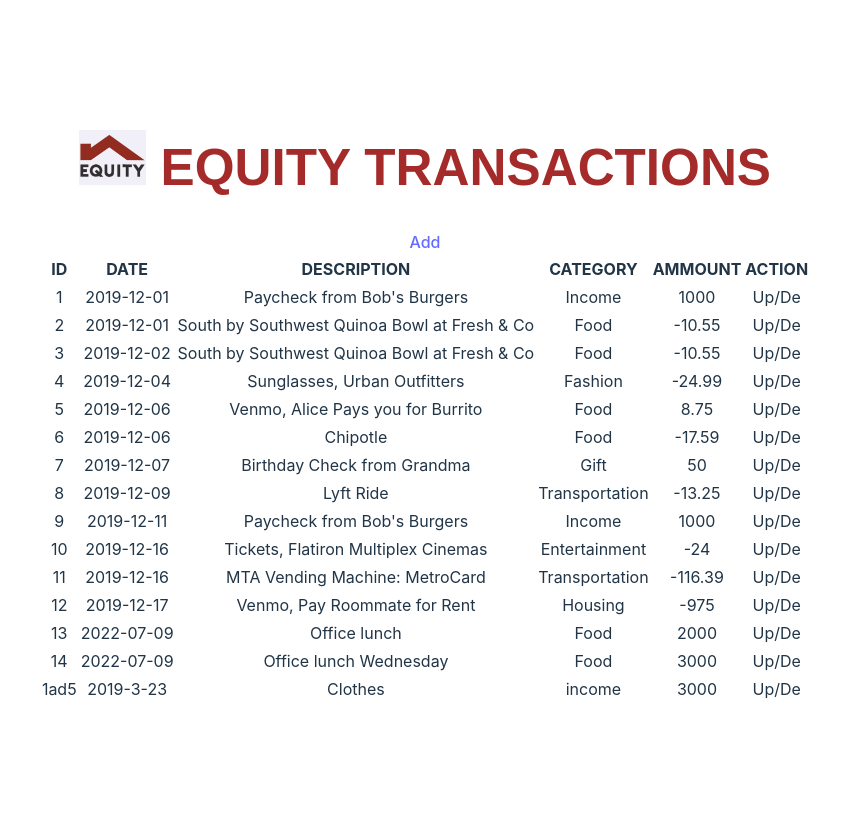
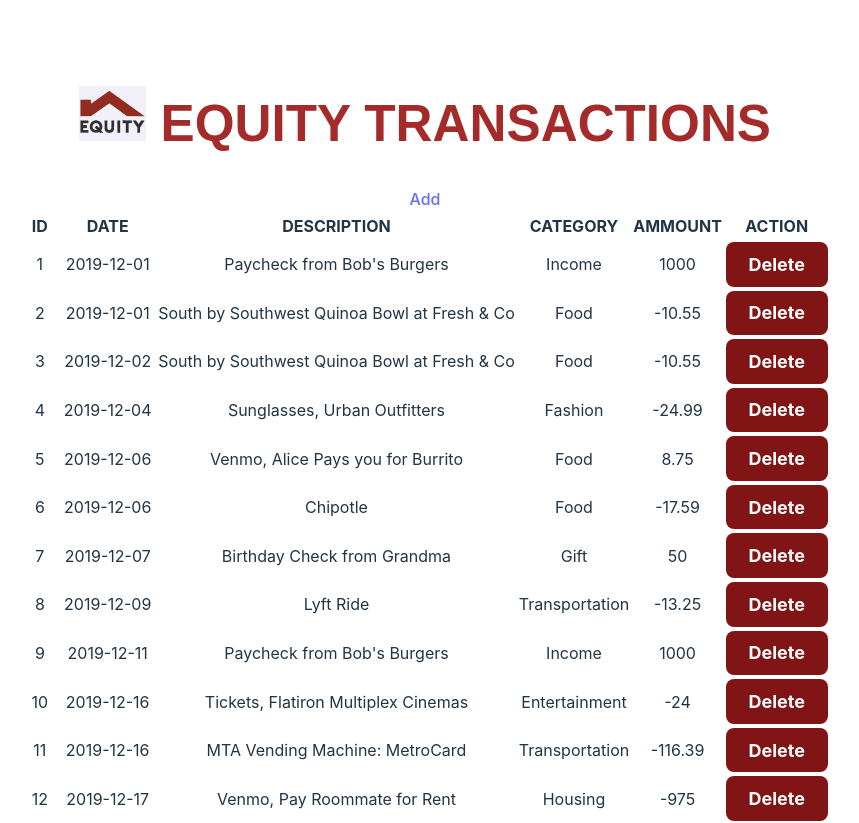
Before and after one commit to Qjones254/Equity-dummy, a React (Vite) app in the folder equityTransactions/: page / in a window 1280 px wide. Shown: the top 823 px of the page, without its empty margins (215-1074 px from the left). Before the commit the page ends 800 px from the top, so only its background shows below. Built offline with nearby package versions, Linux system fonts and the light colour scheme; data requests are answered from the project's data file.

Commit message:
working on delete

```diff
--- a/equityTransactions/src/Add.jsx
+++ b/equityTransactions/src/Add.jsx
@@ -2,12 +2,14 @@
 import axios from 'axios'
 import React,{ useState } from 'react'
 import { useNavigate } from 'react-router-dom'
-
+//creating functionality to the add page
 function Add(){
     const [inputData,setInputData]=useState({date:'',description:'',category:'',ammount:''})
     const navigate = useNavigate();
+    //event and event listener
     function handleSubmit(event){
         event.preventDefault()
+        //this returns input to the json
         axios.post('http://localhost:3000/transactions',inputData)
         .then(res=>{
             alert("Data Added Successfully!");
@@ -20,6 +22,7 @@
     <div className='addPage'>
         <div className='addLayout'>
         <form onSubmit={handleSubmit} >
+
             <div>
                 <label htmlFor="date">  Date</label>
                 <input type="text" name='date' className='date'
--- a/equityTransactions/src/App.css
+++ b/equityTransactions/src/App.css
@@ -66,3 +66,16 @@
   font-weight: bolder;
   cursor: pointer;
 }
+.update{
+  background-color: rgb(8, 68, 8);
+  color: #fff;
+  font-size: large;
+  font-weight: bold;
+
+}
+.delete{
+background-color:rgb(129, 21, 21);
+color: #fff;
+font-size: large;
+font-weight: bold;
+}
--- a/equityTransactions/src/App.jsx
+++ b/equityTransactions/src/App.jsx
@@ -7,12 +7,14 @@
     const [columns,setColumns]=useState([])
     const[records,setRecords]=useState([])
     useEffect(()=>{
+        //fetching from db json
       fetch('http://localhost:3000/transactions')
       .then(res=>{
+        //calling the response
         return res.json();
 
 
-      })
+      })    //displaying the transactions on raws and columns bcause it is a table
       .then(data=>{
         setRecords(data)
          setColumns(object.keys(data[0]))
@@ -20,7 +22,10 @@
         })
     },[])
     return(
-
+    //link allows routing to the add page
+    //th tag is for the headers on the table
+    //td tags allows the transactions from json to be arranged in the table
+    //the ${d.id}allows us to see what is in the webpage without it the page will be empty
         <div className="container">
             <div className="header">
                 <h1> <img className="image" src={image} alt="" /> EQUITY TRANSACTIONS</h1>
@@ -51,7 +56,10 @@
                             <td> {d.description} </td>
                             <td> {d.category} </td>
                             <td> {d.ammount} </td>
-                            <td>Up/De</td>
+                            <td>
+
+                                <button onclick={e=> handleSubmit (d.id)}className="delete">Delete</button>
+                            </td>
                            </tr>
                         )
                     )}
@@ -59,6 +67,9 @@
             </table>
         </div>
     );
+    function handleSubmit(id){
+
+    }
 }
 
 export default App;
--- a/equityTransactions/src/AppRouter.jsx
+++ b/equityTransactions/src/AppRouter.jsx
@@ -2,6 +2,7 @@
 import {BrowserRouter,Routes,Route} from 'react-router-dom'
 import Add from './Add'
 import App from './App'
+import Delete from './Delete'
 
 function AppRouter(){
     return(
@@ -9,6 +10,7 @@
        < Routes>
        <Route path="/" element={<App/>}/>
        <Route path="create" element={<Add/>}/>
+       <Route path="delete/:id" element={<Delete/>}/>
        </Routes>
         </BrowserRouter>
     )
--- /dev/null
+++ b/equityTransactions/src/Delete.jsx
@@ -0,0 +1,10 @@
+import React from "react";
+
+function Delete(props){
+    return(
+        <div>
+            Delete
+        </div>
+    )
+}
+export default Delete;
```
